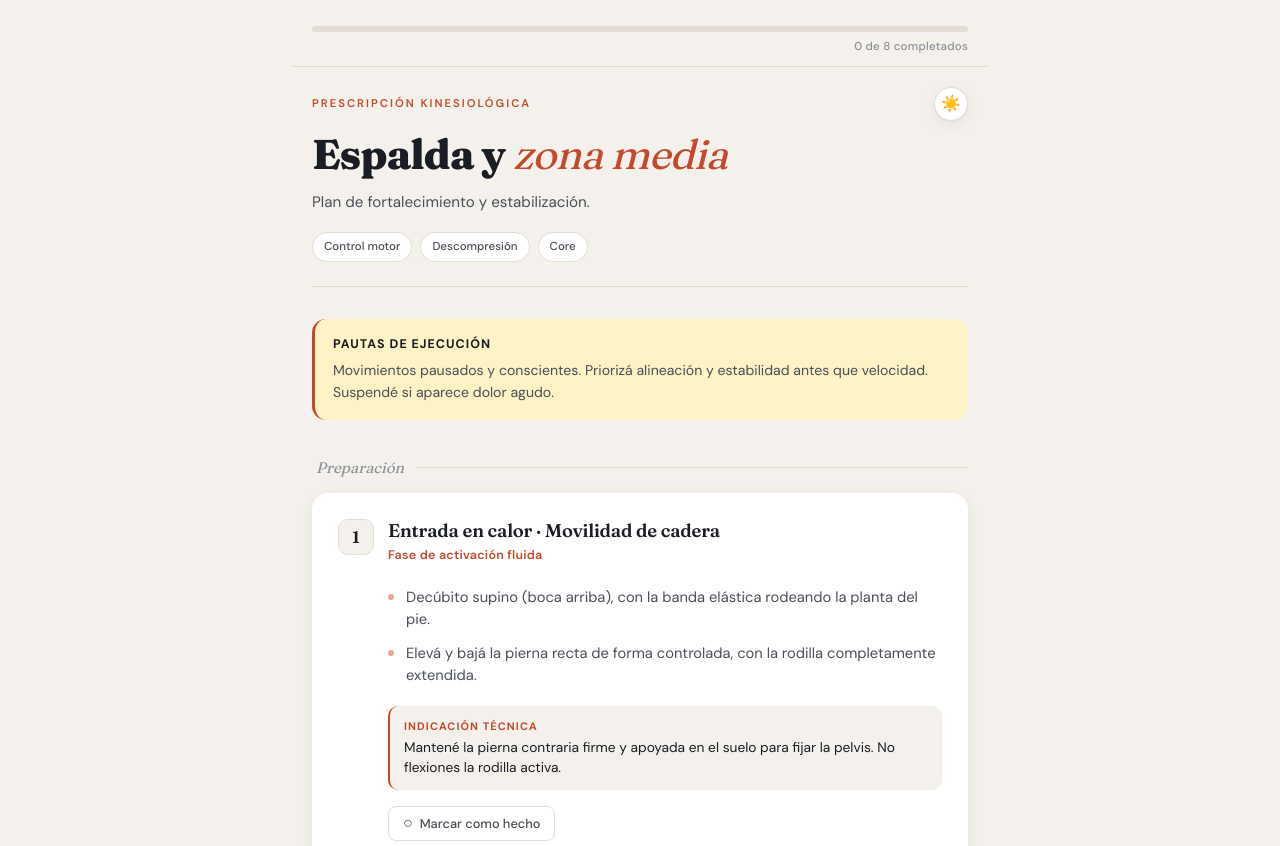
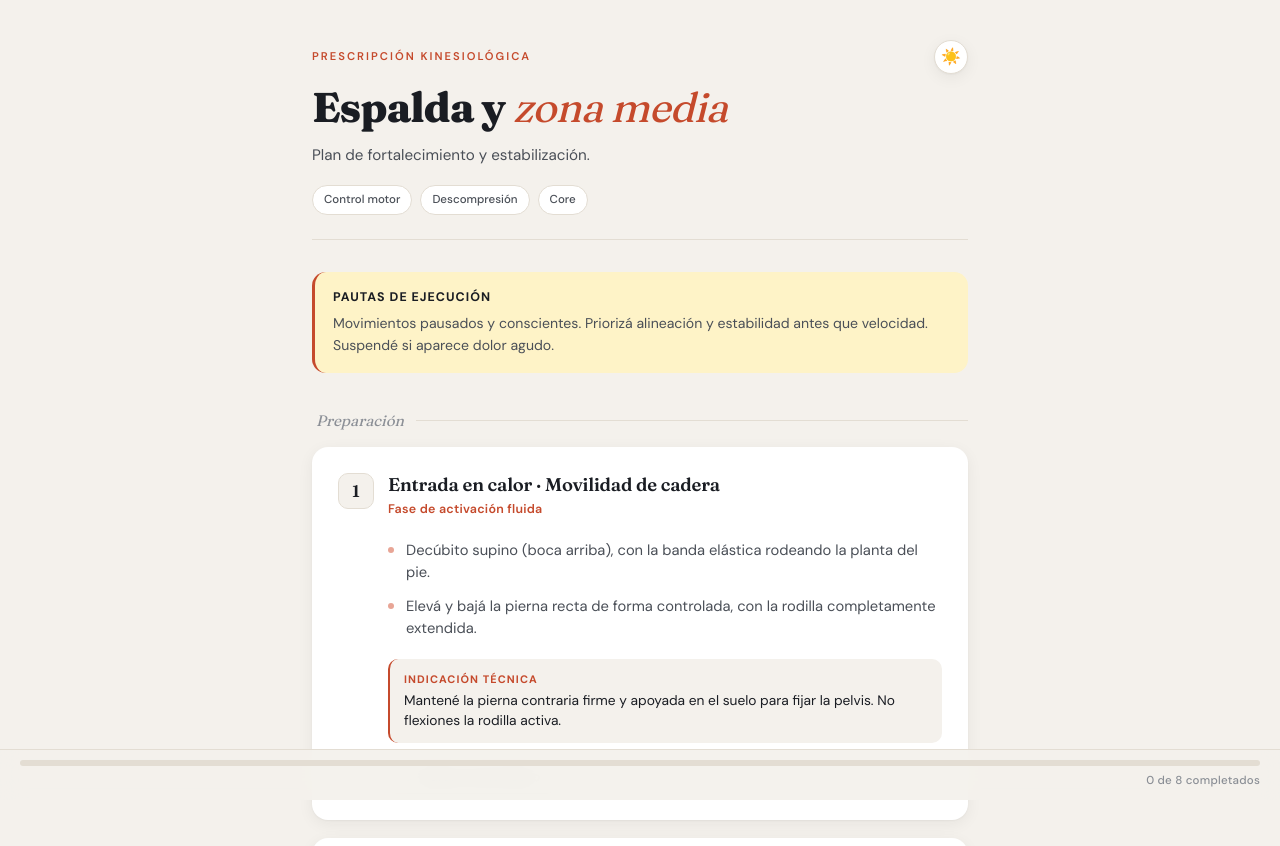
Before and after one commit to matiasgggg/rutina, a plain HTML site: page index.html in a window 1280 px wide. Shown: the top 846 px of the page. Drawn offline with Linux system fonts and the light colour scheme.

Commit message:
Update index.html

```diff
--- a/index.html
+++ b/index.html
@@ -101,7 +101,7 @@
   .container {
     max-width: 720px;
     margin: 0 auto;
-    padding: 24px 20px 80px;
+    padding: 24px 20px 100px;
   }
 
   /* HEADER */
@@ -499,17 +499,16 @@
 
   /* PROGRESO */
   .progress-bar {
-    position: sticky;
-    top: 0;
+    position: fixed;
+    bottom: 0;
+    left: 0;
+    right: 0;
     z-index: 10;
-    background: var(--bg);
-    padding: 10px 0;
-    margin: -24px -20px 20px;
-    padding-left: 20px;
-    padding-right: 20px;
-    border-bottom: 1px solid var(--line);
-    backdrop-filter: blur(8px);
-    -webkit-backdrop-filter: blur(8px);
+    padding: 10px 20px;
+    padding-bottom: calc(10px + env(safe-area-inset-bottom));
+    border-top: 1px solid var(--line);
+    backdrop-filter: blur(12px);
+    -webkit-backdrop-filter: blur(12px);
     background: rgba(244, 241, 236, 0.92);
   }
 
@@ -591,18 +590,13 @@
   }
 
   @media (min-width: 600px) {
-    .container { padding: 40px 32px 80px; }
+    .container { padding: 40px 32px 100px; }
     .exercise { padding: 26px 26px; }
   }
 </style>
 </head>
 <body>
 <div class="container">
-
-  <div class="progress-bar">
-    <div class="progress-track"><div class="progress-fill" id="progressFill"></div></div>
-    <div class="progress-text"><span id="progressText">0 de 8 completados</span></div>
-  </div>
 
   <header>
     <div class="header-top">
@@ -838,6 +832,11 @@
 </div>
 
 <div class="confetti-container" id="confettiContainer"></div>
+
+<div class="progress-bar">
+  <div class="progress-track"><div class="progress-fill" id="progressFill"></div></div>
+  <div class="progress-text"><span id="progressText">0 de 8 completados</span></div>
+</div>
 
 <div class="celebration" id="celebration">
   <span class="celebration-emoji">🎉</span>
```
